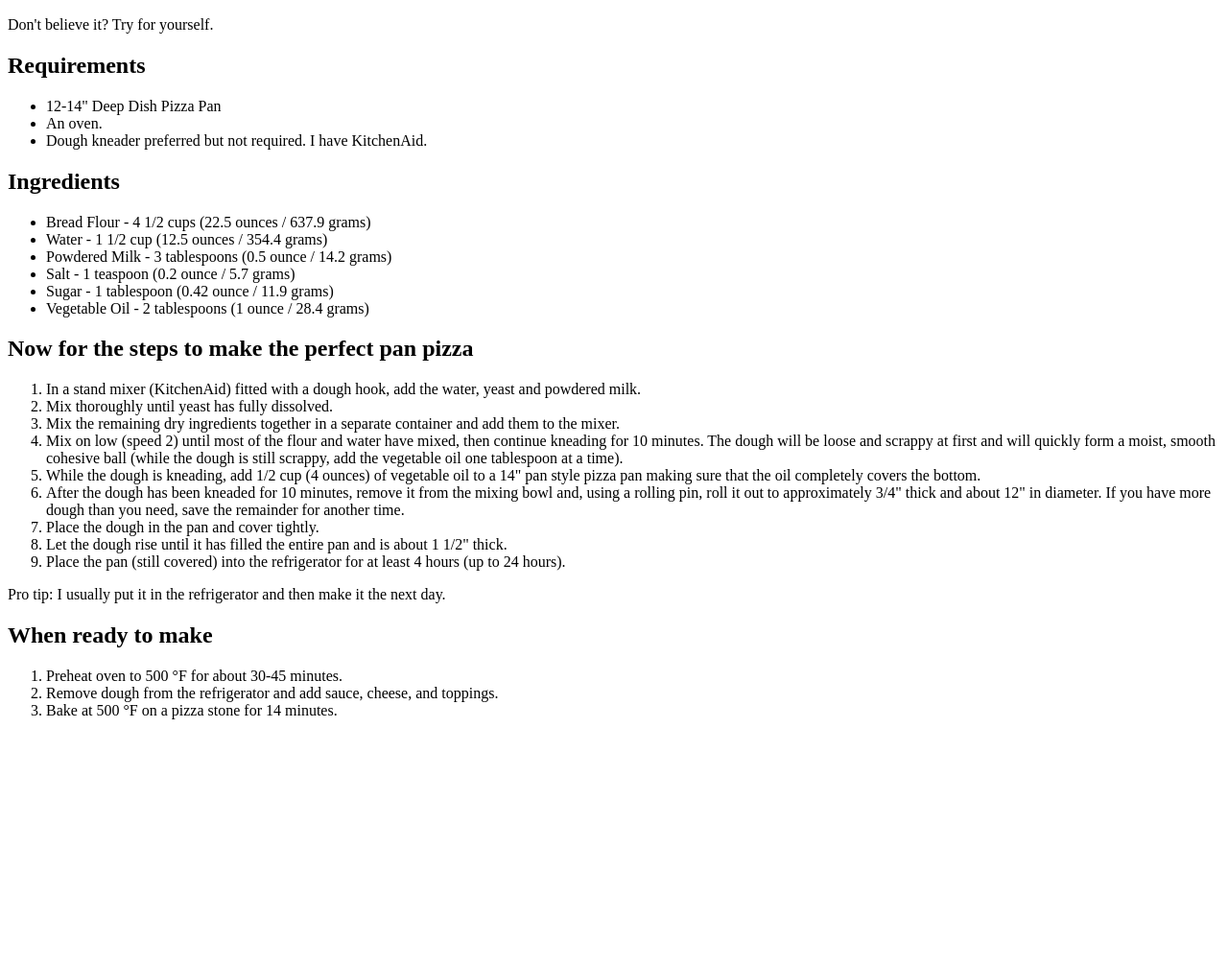
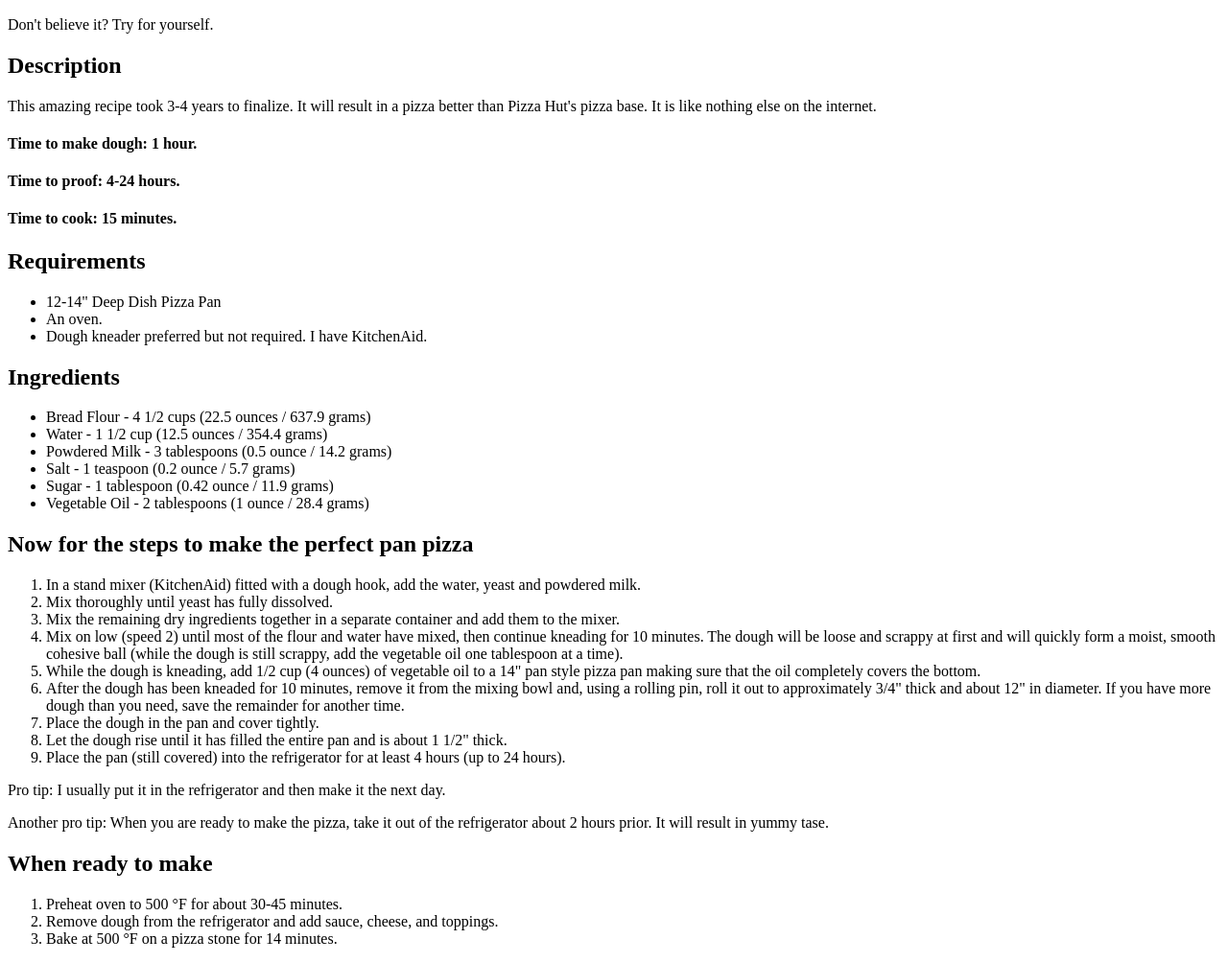
Before and after one commit to localhostwizard/odin-recipes, a plain HTML site: page recipes/panpizza.html in a window 1280 px wide. Shown: the part 379-1383 px from the top of the page at 96% size. Before the commit the page ends 1145 px from the top, so only its background shows below. Drawn offline with Linux system fonts and the light colour scheme.

Commit message:
Finishing touches.

```diff
--- a/recipes/panpizza.html
+++ b/recipes/panpizza.html
@@ -14,6 +14,11 @@
         <h1>A pan pizza base recipe that's better than Pizza Hut's base.</h1>
         <img src="../images/base.jpeg" height="270">
         <p>Don't believe it? Try for yourself.</p>
+        <h2>Description</h2>
+        <p>This amazing recipe took 3-4 years to finalize. It will result in a pizza better than Pizza Hut's pizza base. It is like nothing else on the internet.</p>
+        <h4>Time to make dough: 1 hour.</h4>
+        <h4>Time to proof: 4-24 hours.</h4>
+        <h4>Time to cook: 15 minutes.</h4>
         <h2>Requirements</h2>
         <ul>
             <li>12-14" Deep Dish Pizza Pan</li>
@@ -44,6 +49,7 @@
                 <li>Place the pan (still covered) into the refrigerator for at least 4 hours (up to 24 hours).</li>
         </ol>
         <p>Pro tip: I usually put it in the refrigerator and then make it the next day.</p>
+        <p>Another pro tip: When you are ready to make the pizza, take it out of the refrigerator about 2 hours prior. It will result in yummy tase.</p>
         <h2>When ready to make</h2>
         <ol>
             <li>Preheat oven to 500 °F for about 30-45 minutes.</li>
```
